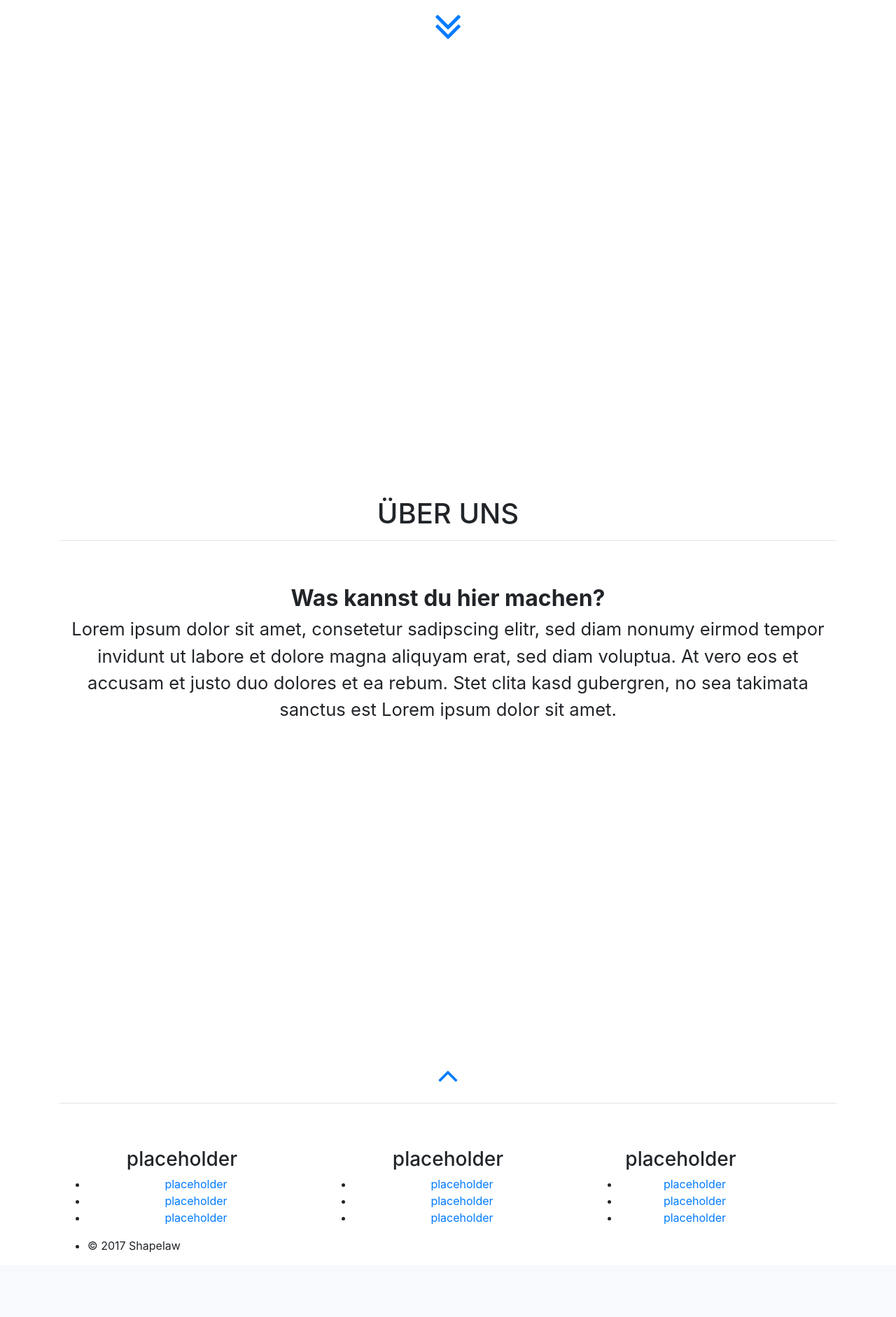
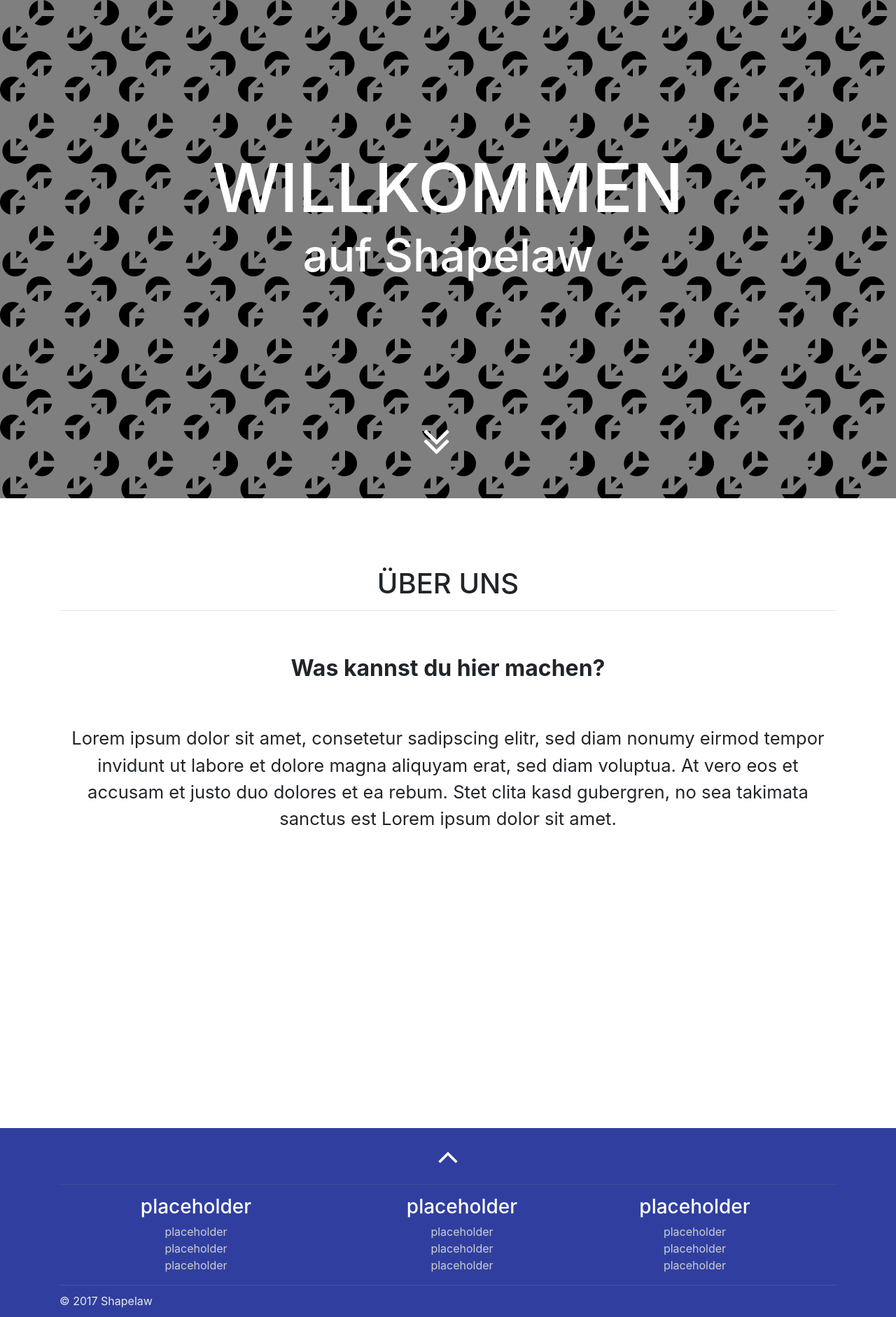
Before and after one commit to jaerso/Project-Shapelaw, a PHP site: page /?page=home in a window 1280 px wide. Shown: the part 88-1970 px from the top of the page at 70% size. Before the commit the page ends 1878 px from the top, so only its background shows below. Run offline with PHP 8.4, Linux system fonts and the light colour scheme; some libraries are stand-ins or nearby versions.

Commit message:
kleinigkeit

```diff
--- a/files/PHP/Gestaltgesetze.php
+++ b/files/PHP/Gestaltgesetze.php
@@ -1,7 +1,7 @@
 
 <h2> Gestaltgesetze </h2>
 
-<section class = "Gestaltgesetz">
+<section class = "Gestaltgesetze" id = "Gestaltgesetze1">
 
     <h3> Gesetz der Ähnlichkeit / Gleichheit </h3>
 
--- a/files/css/style.css
+++ b/files/css/style.css
@@ -79,18 +79,10 @@ section {
 
 /* HOME */
 
-<<<<<<< HEAD
-#home {
-    background-image: url(../files/img/dark_tint.png), url(../files/img/multiple_choice.jpg);
-    background-position: center center;
-    background-size: cover;
-    overflow:auto;
-=======
 #start {
     background-image: url(../img/Nocube.png);
     background-repeat: repeat;
 
->>>>>>> b4a8e40ef3767ea2951fa81af00049808270c602
 }
 
 
@@ -124,16 +116,6 @@ text-align: center;
 }
 
 
-
-/* Gestaltgesetze */
-
-.Gestaltgesetz {
-    text-align: left !important;
-    margin-left: 12% !important;
-    margin-right: 12% !important;
-}
-
-
 /* ABOUT */
 
 
@@ -149,16 +131,16 @@ text-align: center;
 
 /*Gestaltgesetze*/
 
-#Gestaltgesetze1 {
+.Gestaltgesetze{
+    text-align: left !important;
+    margin-left: 12% !important;
+    margin-right: 12% !important;
 }
 
 #Gestaltgesetze1 h1{
     margin: 100px auto 0 auto !important;
 }
 
-#Gestaltgesetze1 h2{
-    margin: 0 auto 2em auto;
-}
 
 #Gestaltgesetze2 {
     background-color: rgb(236, 236, 236);
```
